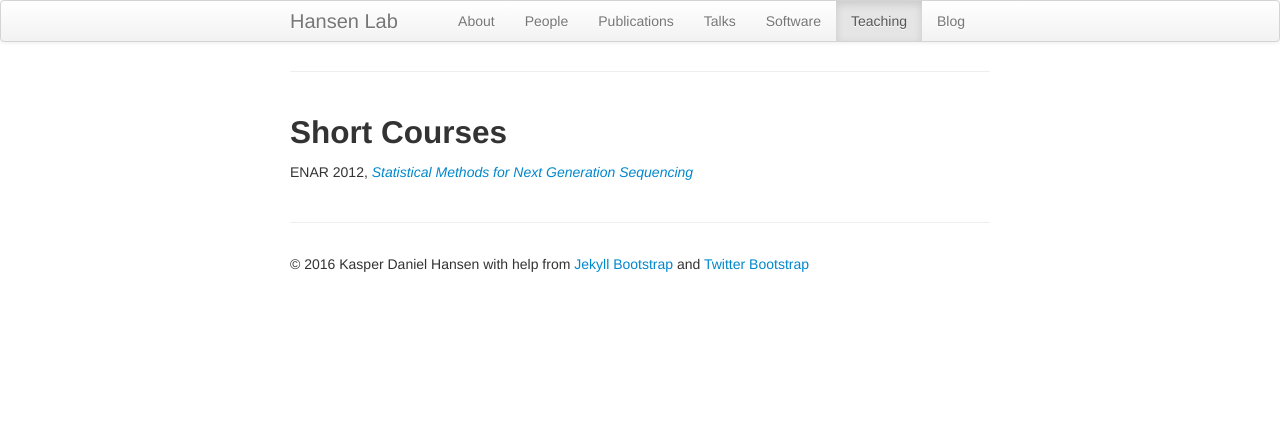
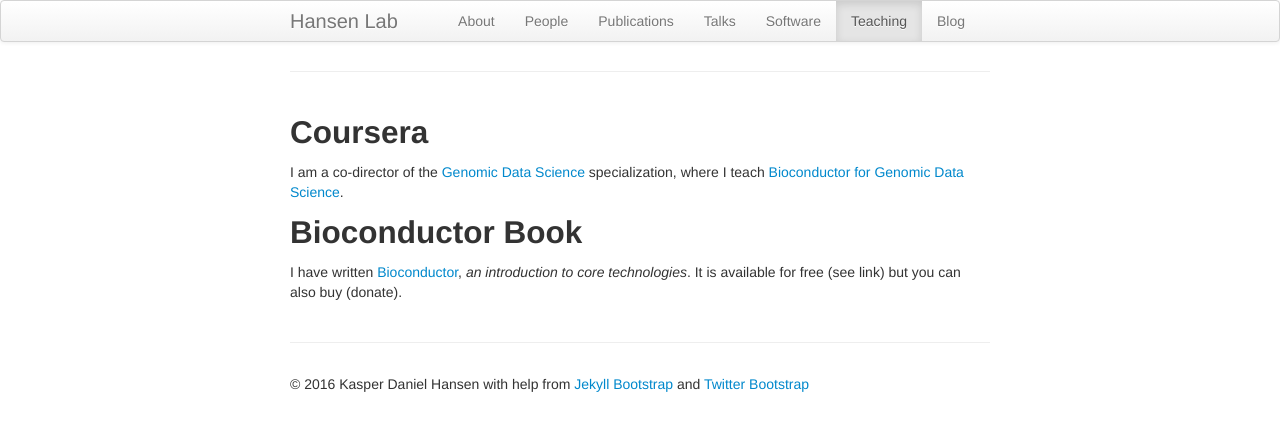
Before and after one commit to hansenlab/hansenlab.github.io, a Jekyll site: the page built from 05-teach.md, in a window 1280 px wide. Shown: the top 431 px of the page. Built offline with Jekyll 4.4.1, drawn with Linux system fonts in a browser that asks for light colours.

Commit message:
teaching update

```diff
--- a/05-teach.md
+++ b/05-teach.md
@@ -6,7 +6,12 @@ permalink: "teaching.html"
 ---
 {% include JB/setup %}
 
-Short Courses
--------------
+Coursera
+--------
 
-ENAR 2012, <i>[Statistical Methods for Next Generation Sequencing](enar2012.html)</i>
+I am a co-director of the [Genomic Data Science](https://www.coursera.org/specializations/genomic-data-science) specialization, where I teach [Bioconductor for Genomic Data Science](https://www.coursera.org/learn/bioconductor).
+
+Bioconductor Book
+----------------
+
+I have written [Bioconductor](https://leanpub.com/bioconductor), _an introduction to core technologies_.  It is available for free (see link) but you can also buy (donate).
```
